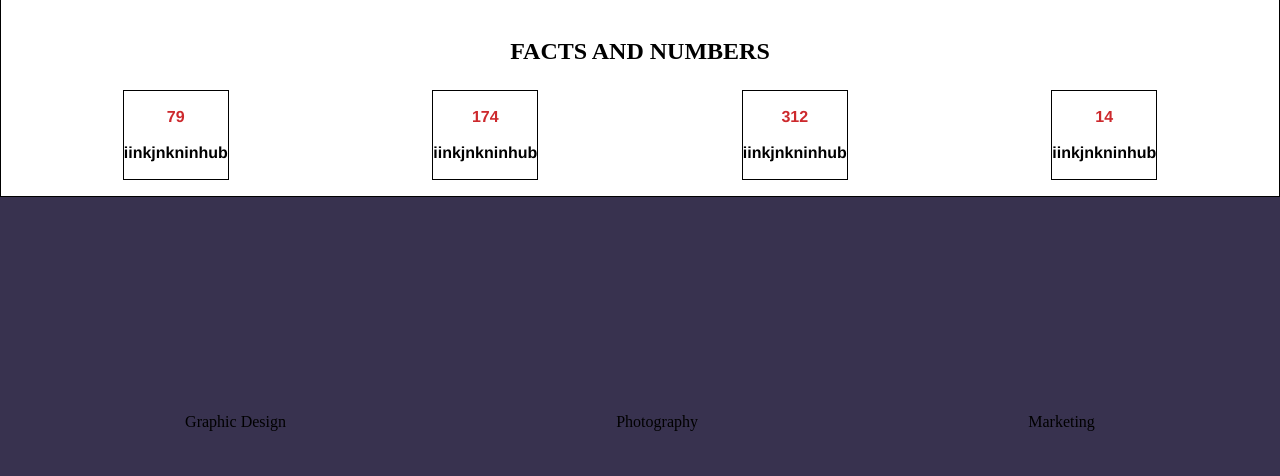
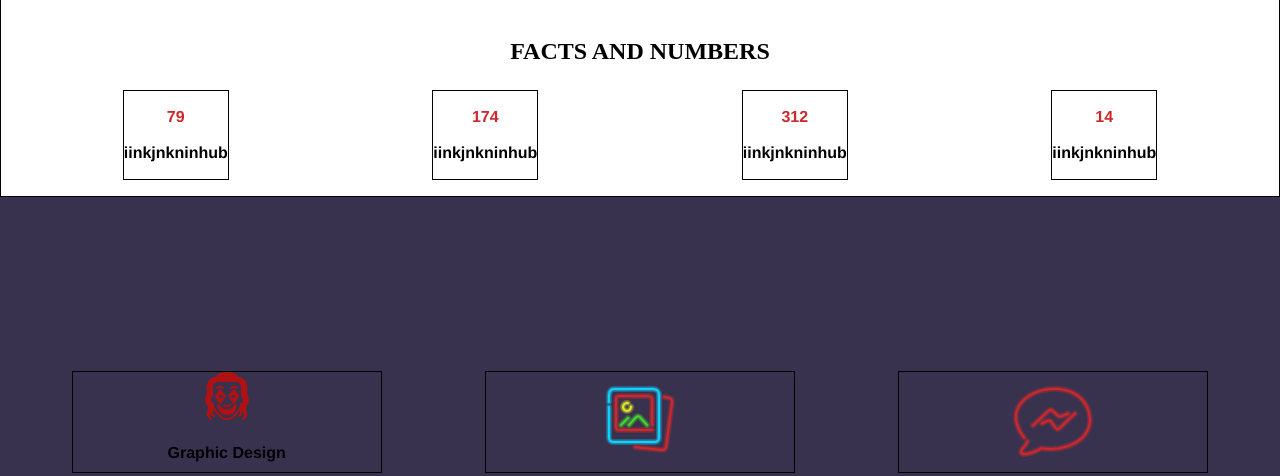
Before and after one commit to saos18/retoMaquetado, a plain HTML site: page index.html in a window 1280 px wide. Shown: the part 484-960 px from the top of the page. Drawn offline with Linux system fonts and the light colour scheme.

Commit message:
modificacion

```diff
--- a/index.html
+++ b/index.html
@@ -60,7 +60,6 @@
                     </div>
                     <div class="imgpeqeñas5"></div>
                     <div class="cuadrogriscs5"></div>
-
 
                 </section>
                     <section>
@@ -128,12 +127,15 @@
                             </section>
                              <section class="flex-container7">
                                  <div class="box2 1">
+                                    <img src="joker.png" alt="icono joker">
                                      <p>Graphic Design</p>
                                  </div>
                                  <div class="box2 2">
+                                    <img src="foto.png" alt="fotografia">
                                      <p>Photography</p>
                                 </div>
                                  <div class="box2 3">
+                                    <img src="marketing.png" alt="marketing">
                                      <p>Marketing</p>
                                  </div>
 
--- a/styles.scss
+++ b/styles.scss
@@ -29,7 +29,6 @@ body {
     font-weight: bold;
     font-size: x-large;
     width: 100%;
-
    margin: 2%;
 }
 
@@ -63,7 +62,7 @@ body {
 
  }
 
- box2{
+ .box2{
     border: 1px solid black;
     font-weight: bold;
     font-family: 'Franklin Gothic Medium';
@@ -76,3 +75,8 @@ body {
     width: 25%;
     line-height: 20px;
  }
+
+ .joker{
+    position:absolute;
+    left: 0;
+}
```
Also changed, not shown: foto.png (added), joker.png (added), marketing.png (added), styles.css, 4 other files.
